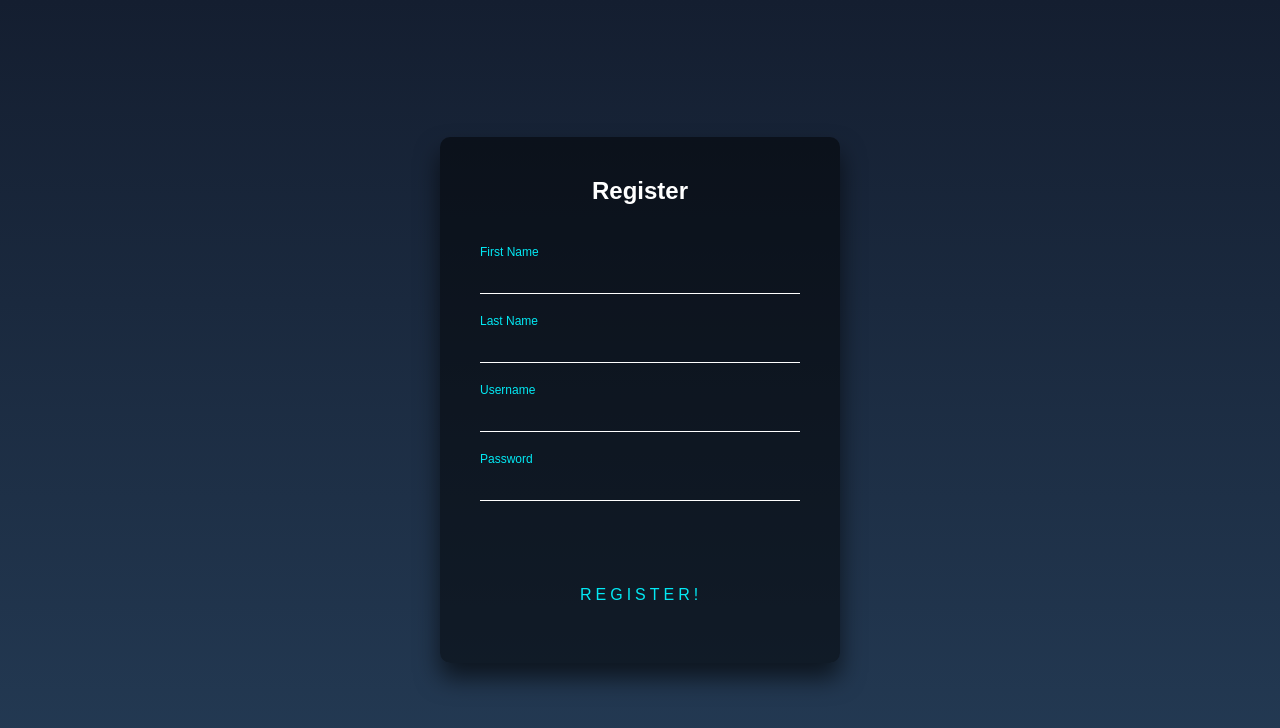
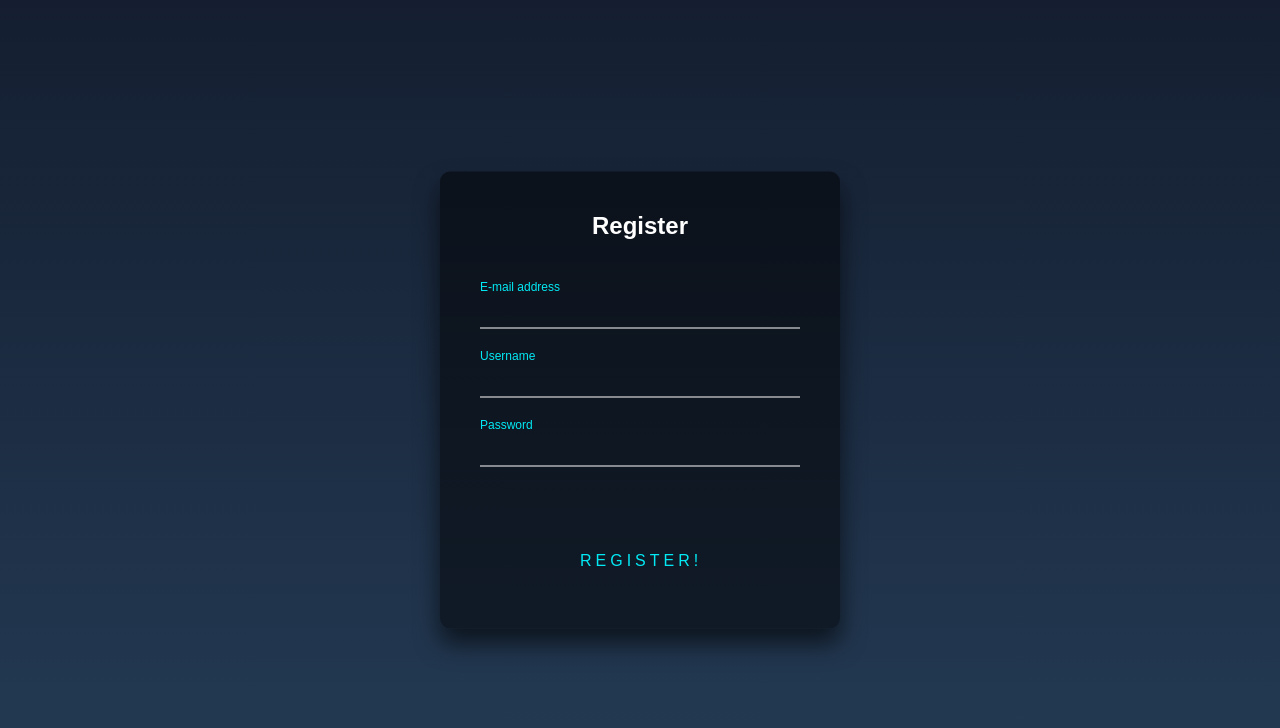
Before and after one commit to adykaaa/online-notes, a React (Create React App) app in the folder frontend/: page /register in a window 1280 px wide. Shown: the top 728 px of the page. Built offline with nearby package versions, Linux system fonts and the light colour scheme.

Commit message:
removing name, adding email

```diff
--- a/frontend/src/components/Signup.jsx
+++ b/frontend/src/components/Signup.jsx
@@ -6,11 +6,7 @@ function SignUp() {
   <form>
     <div class="user-box">
       <input type="text" name="firstname" required=""/>
-      <label>First Name</label>
-    </div>
-    <div class="user-box">
-      <input type="text" name="lastname" required=""/>
-      <label>Last Name</label>
+      <label>E-mail address</label>
     </div>
     <div class="user-box">
       <input type="text" name="username" required=""/>
```
